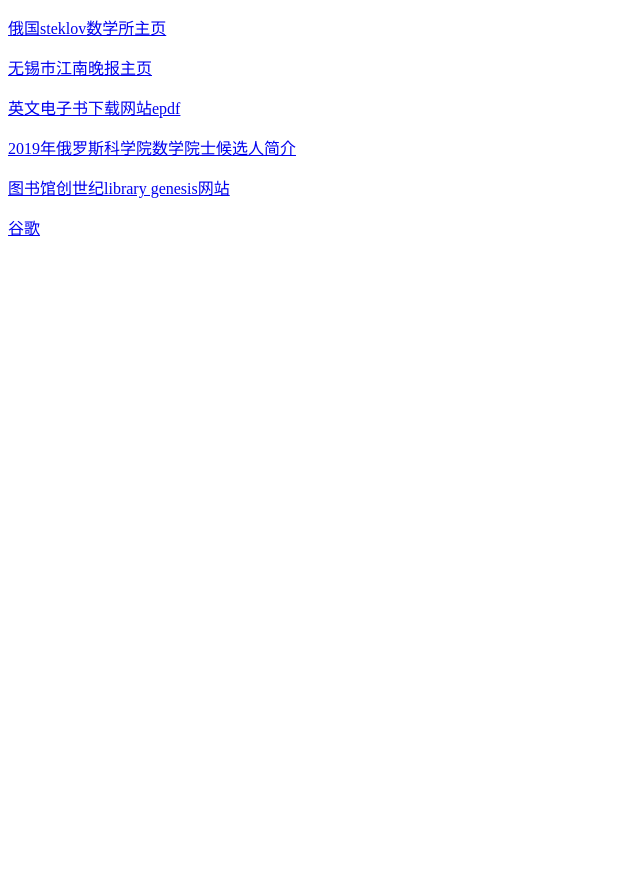
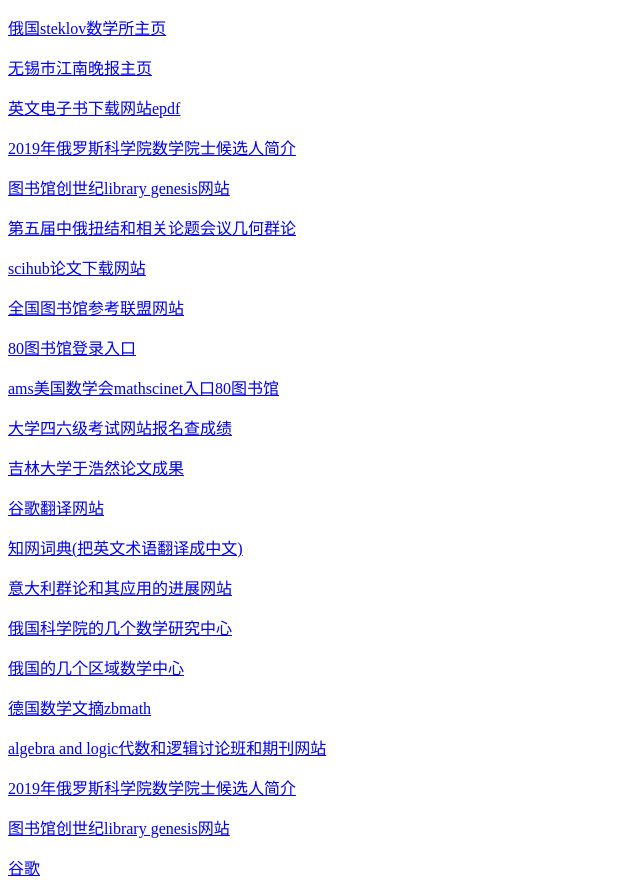
Before and after one commit to wangxiaoshandavid/wangxiaoshandavid.github.io, a plain HTML site: page index.html in a window 1280 px wide. Shown: the part 502-1397 px from the top of the page, without its empty margins (0-640 px from the left). Before the commit the page ends 800 px from the top, so only its background shows below. Drawn offline with Linux system fonts and the light colour scheme.

Commit message:
Update index.html

```diff
--- a/index.html
+++ b/index.html
@@ -19,6 +19,23 @@
   <p><a href="http://ras-elections.ru/candidates/">2019年俄罗斯科学院数学院士候选人简介</a></p>
 
   <p><a href="http://gen.lib.rus.ec/">图书馆创世纪library genesis网站</a></p>
+  <p><a href="http://math.dlut.edu.cn/info/1018/9347.htm">第五届中俄扭结和相关论题会议几何群论 </a></p>
+   <p><a href="https://sci-hub.se/">scihub论文下载网站</a></p>
+  <p><a href="http://www.ucdrs.superlib.net/">全国图书馆参考联盟网站 </a></p>
+  <p><a href="http://www.80lib.com/user/login">80图书馆登录入口</a></p>
+  <p><a href="http://www.80lib.com/user/enlist/math.html">ams美国数学会mathscinet入口80图书馆</a></p>
+  <p><a href="http://cet-bm.neea.edu.cn/">大学四六级考试网站报名查成绩</a></p>
+  <p><a href="https://teachers.jlu.edu.cn/yuhr/zh_CN/lwcg/48558/list/index.htm">吉林大学于浩然论文成果</a></p>
+  <p><a href="https://translate.google.cn/">谷歌翻译网站</a></p>
+  <p><a href="https://cidian.cnki.net/cidian/Search/SimpleSearch?Key=Lattices&range=CNKIDICT&searchtype=Entryword">知网词典(把英文术语翻译成中文) </a></p>
+  <p><a href="http://www.advgrouptheory.com/index.php">意大利群论和其应用的进展网站</a></p>
+  <p><a href="http://mathcenter.kpfu.ru/scicenter">俄国科学院的几个数学研究中心</a></p>
+  <p><a href="hhttp://mathcenter.kpfu.ru/centers">俄国的几个区域数学中心</a></p>
+  <p><a href="https://zbmath.org/">德国数学文摘zbmath</a></p>
+  <p><a href="http://math.nsc.ru/~alglog/alglog.html">algebra and logic代数和逻辑讨论班和期刊网站</a></p>
+  <p><a href="http://ras-elections.ru/candidates/">2019年俄罗斯科学院数学院士候选人简介</a></p>
+
+  <p><a href="http://gen.lib.rus.ec/">图书馆创世纪library genesis网站</a></p>
   <p><a href="hhttps://www.google.com.hk/">谷歌 </a></p>
 </body>
 
```
